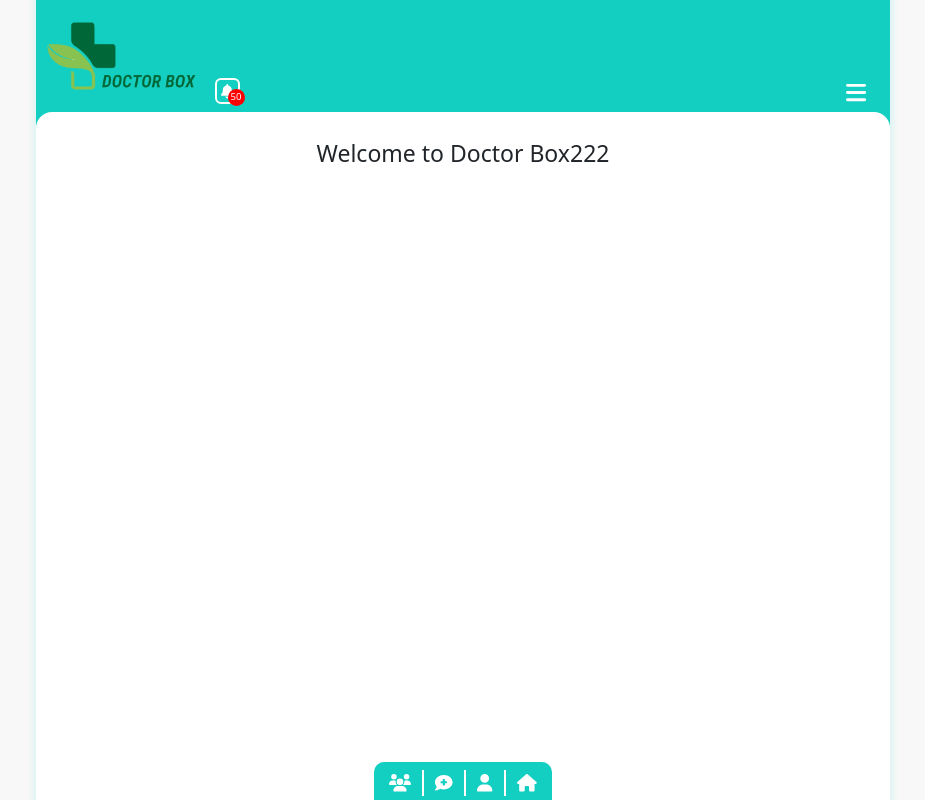
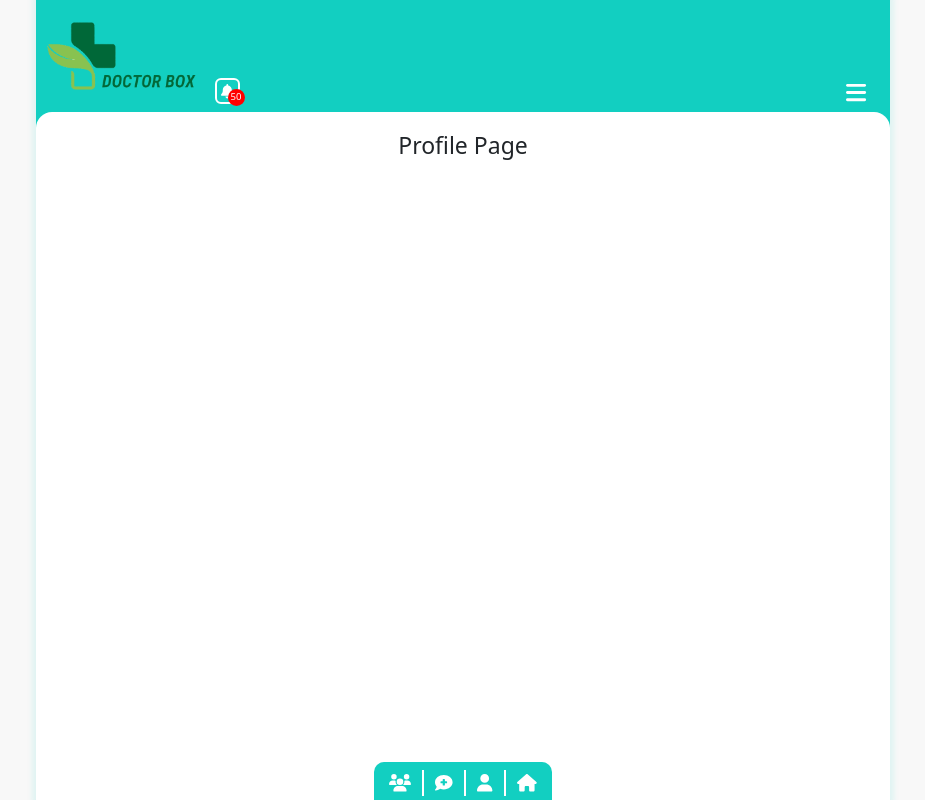
Before and after one commit to 3MDevelop/doctor-box, a React (Create React App) app: page / in a window 1280 px wide. Both pictures are taken after a click on the icon 662 px from the left and 783 px from the top of the page. Shown: the whole page, without its empty margins (177-1102 px from the left). Built offline with nearby package versions, Linux system fonts and the light colour scheme.

Commit message:
seperate page added

```diff
--- a/src/App.js
+++ b/src/App.js
@@ -5,6 +5,9 @@ import SideMenu from './components/SideMenu'
 import HeaderSection from './components/HeaderSection'
 import FooterSection from './components/FooterSection'
 import HomePage from './components/HomePage';
+import Profile from './components/ProfileSection';
+import PationsList from './components/PatientsList';
+import ChatSection from './components/ChatSection';
 
 
 import { library } from '@fortawesome/fontawesome-svg-core';
@@ -16,21 +19,33 @@ library.add(fab, fas, far);
 
 const App = () => {
   const [showSide, setShowSide] = useState(false)
-
-
+  const [activePage, setActivePage] = useState('home');
 
   const showSideHandler = () => {
     setShowSide(prevShowSide => !prevShowSide);
+  };
+
+  const handlePageChange = (pageName) => {
+    setActivePage(pageName);
+  };
+
+  const pages = {
+    home: <HomePage />,
+    profile: <Profile />,
+    patientsList: <PationsList />,
+    chat: <ChatSection />,
   };
 
   return (
     <div className='mainContainer container-fluid d-flex flex-column align-items-center p-0 m-0'>
       <div className='appContainer col-12 col-md-8 d-flex flex-column'>
         <HeaderSection showSideHandler={showSideHandler} />
-        <SideMenu showSide={showSide} setShowSide={setShowSide} />
+        <SideMenu showSide={showSide} setShowSide={setShowSide} handlePageChange={handlePageChange} />
         <div className='appBody flex-fill d-flex flex-column justify-content-end align-items-center '>
-          <HomePage />
-          <FooterSection />
+          <div className='p-0 px-1 flex-fill w-100'>
+          {pages[activePage]}
+          </div>
+          <FooterSection handlePageChange={handlePageChange} />
         </div>
       </div>
     </div>
--- /dev/null
+++ b/src/components/ChatSection/index.js
@@ -0,0 +1,9 @@
+const ChatSection = () => {
+  return(
+    <div>
+        ChatSection
+    </div>
+  )
+}
+
+export default ChatSection
--- a/src/components/FooterSection/index.js
+++ b/src/components/FooterSection/index.js
@@ -1,7 +1,7 @@
 import { FontAwesomeIcon } from '@fortawesome/react-fontawesome'
 
 
-const FooterSection = () => {
+const FooterSection = ({handlePageChange}) => {
     const pagehandler = () => {
         console.info('page changed')
     }
@@ -9,16 +9,16 @@ const FooterSection = () => {
         <div>
             <div className='appFooter d-flex flex-row-reverse px-1 py-1 text-white'>
                 <div>
-                    <FontAwesomeIcon icon="fa-solid fa-home" onClick={() => { pagehandler() }} />
+                    <FontAwesomeIcon icon="fa-solid fa-home" onClick={() => { handlePageChange('home') }} />
                 </div>
                 <div>
-                    <FontAwesomeIcon icon="fa-solid fa-user" onClick={() => { pagehandler() }} />
+                    <FontAwesomeIcon icon="fa-solid fa-user" onClick={() => { handlePageChange('profile') }} />
                 </div>
                 <div>
-                    <FontAwesomeIcon icon="fa-solid fa-comment-medical" onClick={() => { pagehandler() }} />
+                    <FontAwesomeIcon icon="fa-solid fa-comment-medical" onClick={() => { handlePageChange('chat') }} />
                 </div>
                 <div>
-                    <FontAwesomeIcon icon="fa-solid fa-users" onClick={() => { pagehandler() }} />
+                    <FontAwesomeIcon icon="fa-solid fa-users" onClick={() => { handlePageChange('patientsList') }} />
                 </div>
             </div>
         </div>
--- a/src/components/HomePage/index.js
+++ b/src/components/HomePage/index.js
@@ -1,7 +1,7 @@
 const HomePage = () => {
     return (
-        <div className='p-2 flex-fill w-100'>
-            Welcome to Doctor Box222
+        <div>
+            Welcome to Doctor Box Home Page
         </div>
     )
 }
--- /dev/null
+++ b/src/components/PatientsList/index.js
@@ -0,0 +1,8 @@
+const PationsList =() => {
+  return(
+    <div>
+        PationsList
+    </div>
+  )
+}
+export default PationsList
--- /dev/null
+++ b/src/components/ProfileSection/index.js
@@ -0,0 +1,7 @@
+const Profile = () => {
+    return (
+        <div>Profile Page</div>
+    )
+}
+
+export default Profile
--- a/src/components/SideMenu/index.js
+++ b/src/components/SideMenu/index.js
@@ -1,6 +1,6 @@
 import { useEffect, useState, useRef } from "react";
 
-const SideMenu = ({ showSide, setShowSide }) => {
+const SideMenu = ({ showSide, setShowSide, handlePageChange }) => {
     const [menuPosition, setMenuPosition] = useState(showSide ? "0" : "-100%");
     const menuRef = useRef(null);
 
@@ -21,9 +21,9 @@ const SideMenu = ({ showSide, setShowSide }) => {
     return (
         <div id="sideMenu" ref={menuRef} style={{ right: menuPosition }}>
             <div className="close-btn" onClick={() => setShowSide(false)}>&times;</div>
-            <div>Profile</div>
-            <div>Contact</div>
-            <div>Contact</div>
+            <div onClick={() => { handlePageChange('home') }}>Profile</div>
+            <div onClick={() => { handlePageChange('profile') }}>Contact</div>
+            <div onClick={() => { handlePageChange('chat') }}>Help</div>
         </div>
     );
 };
```
